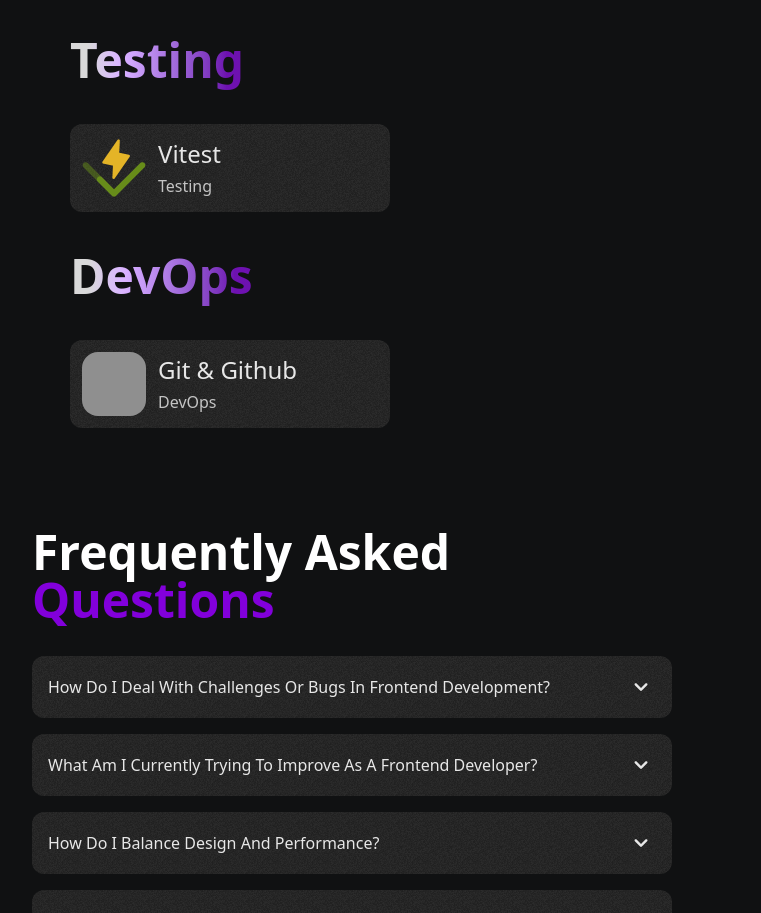
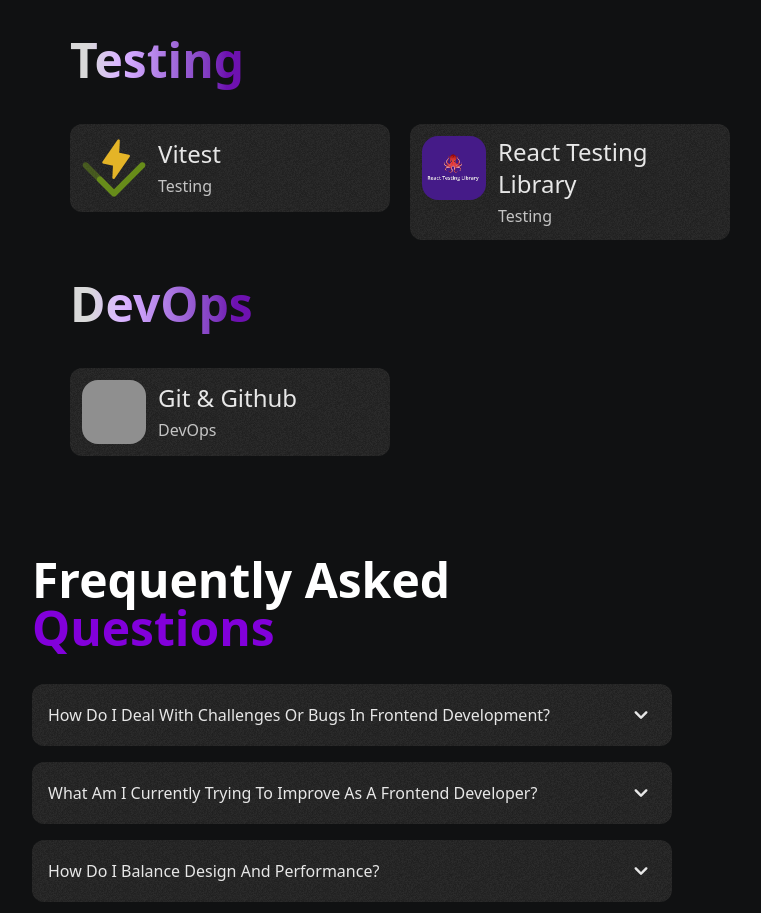
Before and after one commit to aria390/my-portfolio, a Next.js app: page /tools in a window 1280 px wide. Shown: the part 1520-2433 px from the top of the page, without its empty margins (452-1213 px from the left). Built offline with nearby package versions, Linux system fonts and the light colour scheme; grey boxes are pictures that could not be loaded.

Commit message:
add tools RTL

```diff
--- a/src/app/tools/UI/Testing.tsx
+++ b/src/app/tools/UI/Testing.tsx
@@ -2,6 +2,8 @@
 
 import ToolsCardSample from "@/common-components/ToolsCardSample";
 import VitestImg from "@/img/vitest.png";
+import ReactTestingLibrary from "@/img/reactTestingLibrary.png";
+
 import { motion } from "framer-motion";
 
 const FrameWorks = () => {
@@ -22,7 +24,11 @@
           TName="Vitest"
           ToolDo="Testing"
         />
-
+        <ToolsCardSample
+          image={ReactTestingLibrary.src}
+          TName="React Testing Library"
+          ToolDo="Testing"
+        />
       </div>
     </motion.div>
   );
```
Also changed, not shown: src/img/reactTestingLibrary.png (added).
